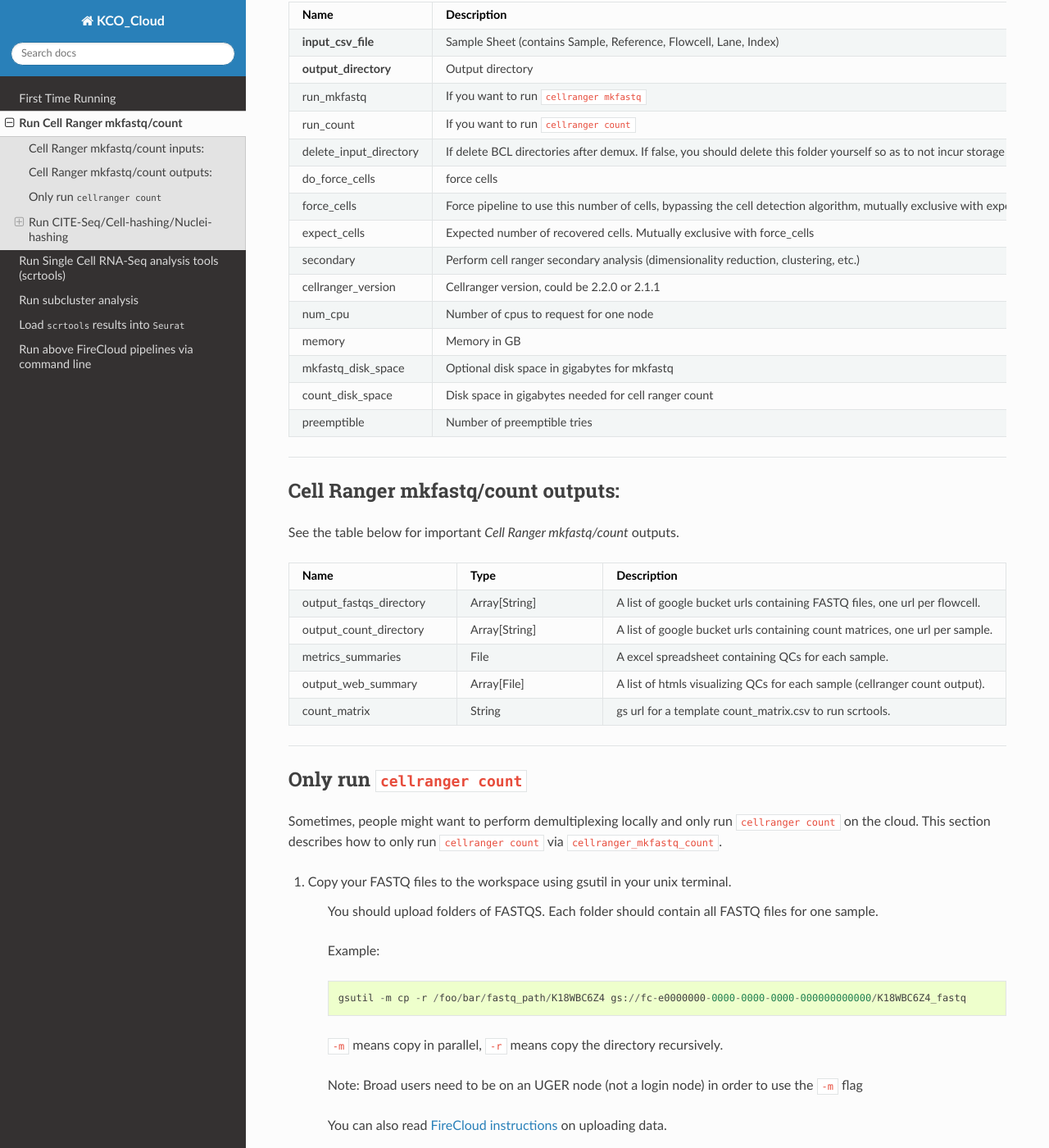
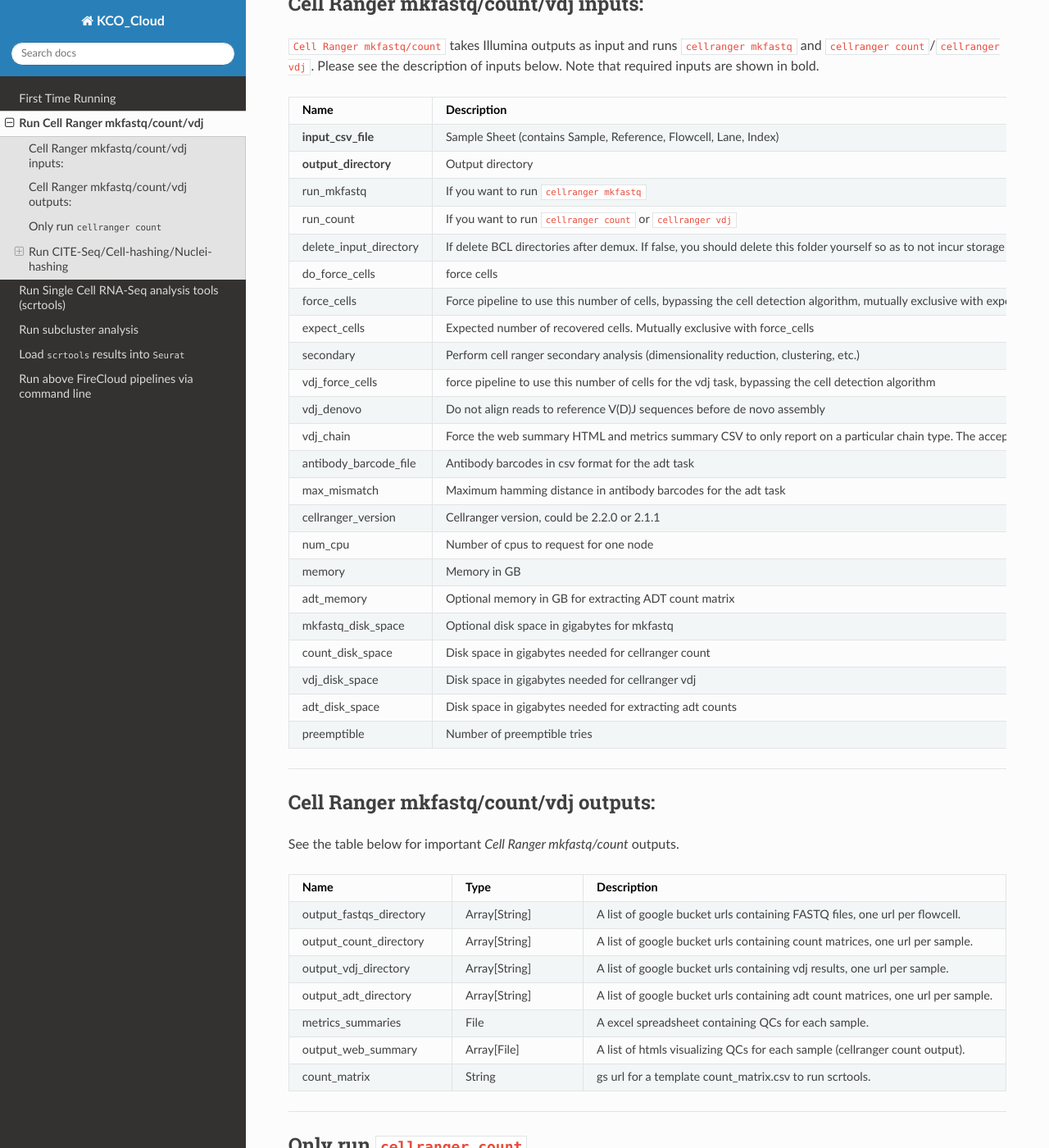
Before and after one commit to lilab-bcb/cumulus, a Sphinx documentation site: the page built from docs/cellranger.rst, in a window 1280 px wide and 1400 px high, scrolled down 2331 px. Shown: the whole window at 82% size. Built offline with Sphinx 7.4.7 and the Read the Docs theme 2.0.0, drawn with Linux system fonts in a browser that asks for light colours; some of the changed text lies outside the part shown.

Commit message:
Added support for cellranger vdj

```diff
--- a/docs/cellranger.rst
+++ b/docs/cellranger.rst
@@ -1,7 +1,7 @@
-Run Cell Ranger mkfastq/count
------------------------------
+Run Cell Ranger mkfastq/count/vdj
+---------------------------------
 
-Follow the steps below to run CellRanger mkfastq/count on FireCloud.
+Follow the steps below to run CellRanger mkfastq/count/vdj on FireCloud.
 
 #. Copy your sequencing output to your workspace bucket using gsutil in your unix terminal. You can obtain your bucket URL in the workspace summary tab in FireCloud under Google Bucket. You can also read `FireCloud instructions`_ on uploading data.
 
@@ -51,8 +51,10 @@ Follow the steps below to run CellRanger mkfastq/count on FireCloud.
 			| **mm10** for mouse,
 			| **GRCh38_and_mm10** for human and mouse,
 			| **GRCh38_premrna** for human, introns included,
-			| **mm10_premrna** for mouse, introns included, and
-			| **GRCh38_premrna_and_mm10_premrna** for human and mouse, introns included.
+			| **mm10_premrna** for mouse, introns included,
+			| **GRCh38_premrna_and_mm10_premrna** for human and mouse, introns included,
+			| **GRCh38_vdj** for human V(D)J sequences, and
+			| **GRCm38_vdj** for mouse V(D)J sequences.
 		* - **Flowcell**
 		  - Indicates the Google bucket URL of uploaded BCL folders.
 		* - **Lane**
@@ -60,21 +62,25 @@ Follow the steps below to run CellRanger mkfastq/count on FireCloud.
 		* - **Index**
 		  - Contains 10x sample index set names (e.g. SI-GA-A12).
 		* - Chemistry
-		  - Optionally describe the 10x chemistry used for the sample. If this column is omitted, *cellranger count* will try to determine the chemistry automatically.
+		  - Describes the 10x chemistry used for the sample. If this column is omitted, *cellranger count* will try to determine the chemistry automatically. This column is optional.
+		* - DataType
+		  - Describes the data type of the sample --- *count*, *vdj*, or *adt*. *count* refers to gene expression data (*cellranger count*), *vdj* refers to V(D)J data (*cellranger vdj*), and *adt* refers to antibody tag data. This column is optional and the default data type is *count*.
 
 	The sample sheet supports sequencing the same 10x channels across multiple flowcells. If a sample is sequenced across multiple flowcells, simply list it in multiple rows, with one flowcell per row. In the following example, we have 4 samples sequenced in two flowcells.
 
 	Example::
 
-		Sample,Reference,Flowcell,Lane,Index,Chemistry
-		sample_1,GRCh38,gs://fc-e0000000-0000-0000-0000-000000000000/VK18WBC6Z4,1-2,SI-GA-A8,threeprime
-		sample_2,GRCh38,gs://fc-e0000000-0000-0000-0000-000000000000/VK18WBC6Z4,3-4,SI-GA-B8,threeprime
-		sample_3,mm10,gs://fc-e0000000-0000-0000-0000-000000000000/VK18WBC6Z4,5-6,SI-GA-C8,fiveprime
-		sample_4,mm10,gs://fc-e0000000-0000-0000-0000-000000000000/VK18WBC6Z4,7-8,SI-GA-D8,fiveprime
-		sample_1,GRCh38,gs://fc-e0000000-0000-0000-0000-000000000000/VK10WBC9Z2,1-2,SI-GA-A8,threeprime
-		sample_2,GRCh38,gs://fc-e0000000-0000-0000-0000-000000000000/VK10WBC9Z2,3-4,SI-GA-B8,threeprime
-		sample_3,mm10,gs://fc-e0000000-0000-0000-0000-000000000000/VK10WBC9Z2,5-6,SI-GA-C8,fiveprime
-		sample_4,mm10,gs://fc-e0000000-0000-0000-0000-000000000000/VK10WBC9Z2,7-8,SI-GA-D8,fiveprime
+		Sample,Reference,Flowcell,Lane,Index,Chemistry,DataType
+		sample_1,GRCh38,gs://fc-e0000000-0000-0000-0000-000000000000/VK18WBC6Z4,1-2,SI-GA-A8,threeprime,count
+		sample_2,GRCh38,gs://fc-e0000000-0000-0000-0000-000000000000/VK18WBC6Z4,3-4,SI-GA-B8,threeprime,count
+		sample_3,mm10,gs://fc-e0000000-0000-0000-0000-000000000000/VK18WBC6Z4,5-6,SI-GA-C8,fiveprime,count
+		sample_4,mm10,gs://fc-e0000000-0000-0000-0000-000000000000/VK18WBC6Z4,7-8,SI-GA-D8,fiveprime,count
+		sample_1,GRCh38,gs://fc-e0000000-0000-0000-0000-000000000000/VK10WBC9Z2,1-2,SI-GA-A8,threeprime,count
+		sample_2,GRCh38,gs://fc-e0000000-0000-0000-0000-000000000000/VK10WBC9Z2,3-4,SI-GA-B8,threeprime,count
+		sample_3,mm10,gs://fc-e0000000-0000-0000-0000-000000000000/VK10WBC9Z2,5-6,SI-GA-C8,fiveprime,count
+		sample_4,mm10,gs://fc-e0000000-0000-0000-0000-000000000000/VK10WBC9Z2,7-8,SI-GA-D8,fiveprime,count
+		sample_5,GRCh38_vdj,gs://fc-e0000000-0000-0000-0000-000000000000/VK10WBC9ZZ,1,SI-GA-A1,fiveprime,vdj
+		sample_6,GRCh38,gs://fc-e0000000-0000-0000-0000-000000000000/VK10WBC9ZZ,2,AGATCCTT,threeprime,adt
 
 
 #. Upload your sample sheet to the workspace bucket.
@@ -93,10 +99,10 @@ Follow the steps below to run CellRanger mkfastq/count on FireCloud.
 
 ---------------------------------
 
-Cell Ranger mkfastq/count inputs:
-^^^^^^^^^^^^^^^^^^^^^^^^^^^^^^^^^
+Cell Ranger mkfastq/count/vdj inputs:
+^^^^^^^^^^^^^^^^^^^^^^^^^^^^^^^^^^^^^
 
-``Cell Ranger mkfastq/count`` takes Illumina outputs as input and runs ``cellranger mkfastq`` and ``cellranger count``. Please see the description of inputs below. Note that required inputs are shown in bold.
+``Cell Ranger mkfastq/count`` takes Illumina outputs as input and runs ``cellranger mkfastq`` and ``cellranger count``/``cellranger vdj``. Please see the description of inputs below. Note that required inputs are shown in bold.
 
 .. list-table::
 	:widths: 5 30 30 5
@@ -119,7 +125,7 @@ Cell Ranger mkfastq/count inputs:
 	  - true
 	  - true
 	* - run_count
-	  - If you want to run ``cellranger count``
+	  - If you want to run ``cellranger count`` or ``cellranger vdj``
 	  - true
 	  - true
 	* - delete_input_directory
@@ -142,10 +148,30 @@ Cell Ranger mkfastq/count inputs:
 	  - Perform cell ranger secondary analysis (dimensionality reduction, clustering, etc.)
 	  - false
 	  - false
+	* - vdj_force_cells
+	  - force pipeline to use this number of cells for the vdj task, bypassing the cell detection algorithm
+	  - 2000
+	  -
+	* - vdj_denovo
+	  - Do not align reads to reference V(D)J sequences before de novo assembly
+	  - true
+	  - false
+	* - vdj_chain
+	  - Force the web summary HTML and metrics summary CSV to only report on a particular chain type. The accepted values are: auto for autodetection based on TR vs IG representation, TR for T cell receptors, IG for B cell receptors, all for all chain types
+	  - TR
+	  -
+	* - antibody_barcode_file
+	  - Antibody barcodes in csv format for the adt task
+	  - antibody_barcodes.csv
+	  -
+	* - max_mismatch
+	  - Maximum hamming distance in antibody barcodes for the adt task
+	  - 3
+	  - 3
 	* - cellranger_version
 	  - Cellranger version, could be 2.2.0 or 2.1.1
 	  - "2.2.0"
-	  - "2.1.1"
+	  - "2.2.0"
 	* - num_cpu
 	  - Number of cpus to request for one node
 	  - 64
@@ -154,14 +180,26 @@ Cell Ranger mkfastq/count inputs:
 	  - Memory in GB
 	  - 128
 	  - 128
+	* - adt_memory
+	  - Optional memory in GB for extracting ADT count matrix
+	  - 32
+	  - 32
 	* - mkfastq_disk_space
 	  - Optional disk space in gigabytes for mkfastq
 	  - 1500
 	  - 1500
 	* - count_disk_space
-	  - Disk space in gigabytes needed for cell ranger count
+	  - Disk space in gigabytes needed for cellranger count
 	  - 500
 	  - 500
+	* - vdj_disk_space
+	  - Disk space in gigabytes needed for cellranger vdj
+	  - 500
+	  - 500
+	* - adt_disk_space
+	  - Disk space in gigabytes needed for extracting adt counts
+	  - 100
+	  - 100
 	* - preemptible
 	  - Number of preemptible tries
 	  - 2
@@ -169,8 +207,8 @@ Cell Ranger mkfastq/count inputs:
 
 ---------------------------------
 
-Cell Ranger mkfastq/count outputs:
-^^^^^^^^^^^^^^^^^^^^^^^^^^^^^^^^^^
+Cell Ranger mkfastq/count/vdj outputs:
+^^^^^^^^^^^^^^^^^^^^^^^^^^^^^^^^^^^^^^
 
 See the table below for important *Cell Ranger mkfastq/count* outputs.
 
@@ -188,6 +226,12 @@ See the table below for important *Cell Ranger mkfastq/count* outputs.
 	* - output_count_directory
 	  - Array[String]
 	  - A list of google bucket urls containing count matrices, one url per sample.
+	* - output_vdj_directory
+	  - Array[String]
+	  - A list of google bucket urls containing vdj results, one url per sample.
+	* - output_adt_directory
+	  - Array[String]
+	  - A list of google bucket urls containing adt count matrices, one url per sample.
 	* - metrics_summaries
 	  - File
 	  - A excel spreadsheet containing QCs for each sample.
@@ -238,13 +282,16 @@ Sometimes, people might want to perform demultiplexing locally and only run ``ce
 			| **mm10** for mouse,
 			| **GRCh38_and_mm10** for human and mouse,
 			| **GRCh38_premrna** for human, introns included,
-			| **mm10_premrna** for mouse, introns included, and
-			| **GRCh38_premrna_and_mm10_premrna** for human and mouse, introns included.
+			| **mm10_premrna** for mouse, introns included,
+			| **GRCh38_premrna_and_mm10_premrna** for human and mouse, introns included,
+			| **GRCh38_vdj** for human V(D)J sequences, and
+			| **GRCm38_vdj** for mouse V(D)J sequences.
 		* - **Flowcell**
 		  - Indicates the Google bucket URL of the uploaded FASTQ folders. The full path to the FASTQ files is FlowCell/Sample
 		* - Chemistry
-		  - Optionally describe the 10x chemistry used for the sample. If this column is omitted, *cellranger count* will try to determine the chemistry automatically.
-
+		  - Describe the 10x chemistry used for the sample. This column is optional. If this column is omitted, *cellranger count* will try to determine the chemistry automatically.
+		* - DataType
+		  - Describes the data type of the sample --- *count*, *vdj*, or *adt*. *count* refers to gene expression data (*cellranger count*), *vdj* refers to V(D)J data (*cellranger vdj*), and *adt* refers to antibody tag data. This column is optional and the default data type is *count*.
 
 	In the following example sample_1 is sequenced on 2 flowcells. The FASTQ files for flowcell_1 are located at gs://fc-e0000000-0000-0000-0000-000000000000/flowcell_1/sample_1 while the FASTQ files for flowcell_2 are located at gs://fc-e0000000-0000-0000-0000-000000000000/flowcell_2_sample1::
 
@@ -265,9 +312,9 @@ This WDL could extract ADT counts from *CITE-Seq/Cell-hashing/Nuclei-hashing* as
 
 	See below for an example::
 
-		Sample,Reference,Flowcell,Lane,Index,Chemistry
-		sample_1_rna,GRCh38,gs://fc-e0000000-0000-0000-0000-000000000000/VK18WBC6Z4,1-2,SI-GA-A8,threeprime
-		sample_1_adt,GRCh38,gs://fc-e0000000-0000-0000-0000-000000000000/VK18WBC6Z4,1-2,ATTACTCG,threeprime
+		Sample,Reference,Flowcell,Lane,Index,Chemistry,DataType
+		sample_1_rna,GRCh38,gs://fc-e0000000-0000-0000-0000-000000000000/VK18WBC6Z4,1-2,SI-GA-A8,threeprime,count
+		sample_1_adt,GRCh38,gs://fc-e0000000-0000-0000-0000-000000000000/VK18WBC6Z4,1-2,ATTACTCG,threeprime,adt
 
 	The second line in the above sheet describes the ADT part. The only difference between ADT and RNA parts is the *Index*. For the ADT part, the index is the Illumina index primer sequence (e.g. ATTACTCG).
 
```
Also changed, not shown: 3 other files.
